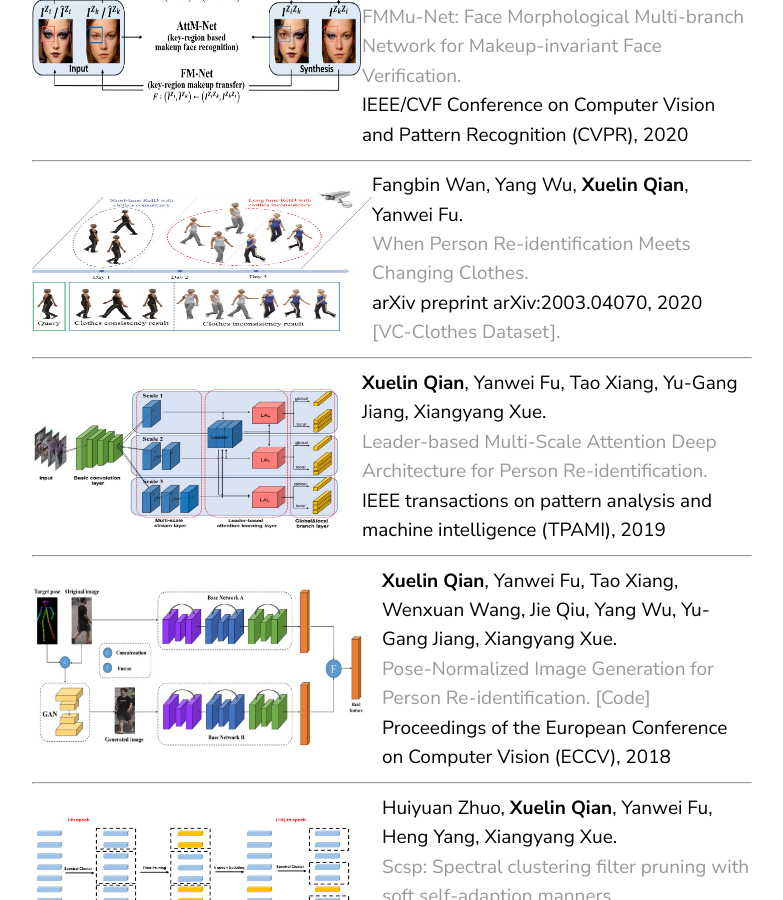
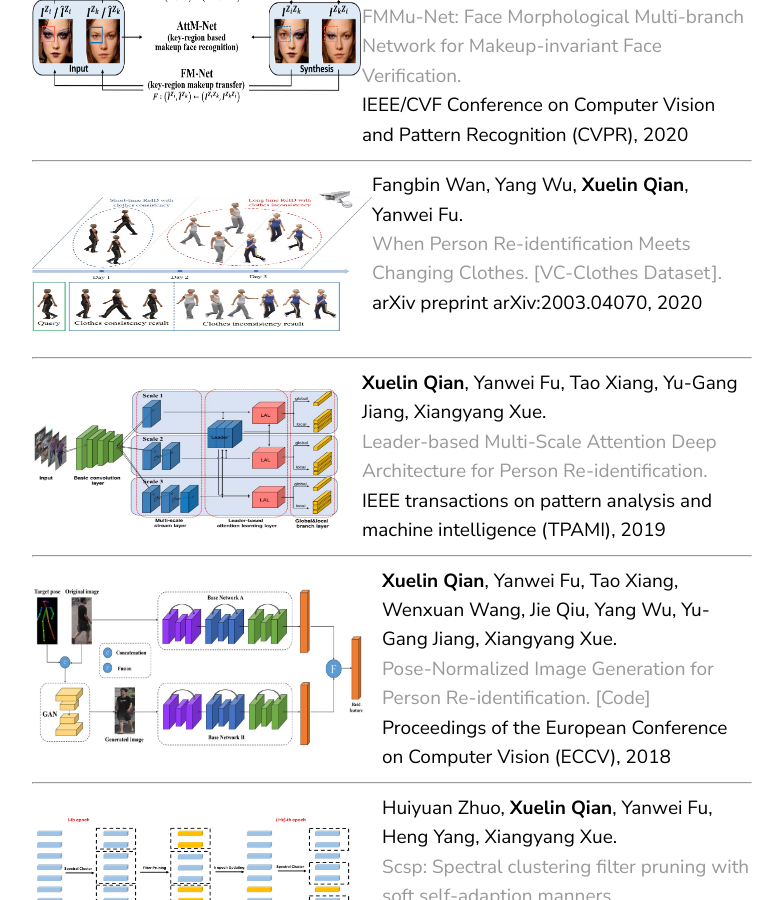
Before and after one commit to naiq/naiq.github.io, a Jekyll site: the page built from _posts/2019-07-30-publications.markdown, in a window 1280 px wide and 900 px high, scrolled down 556 px. Shown: the whole window, without its empty margins (68-851 px from the left). Built offline with Jekyll 4.4.1, drawn with Linux system fonts in a browser that asks for light colours.

```diff
--- a/_posts/2019-07-30-publications.markdown
+++ b/_posts/2019-07-30-publications.markdown
@@ -27,10 +27,10 @@ IEEE/CVF Conference on Computer Vision and Pattern Recognition (CVPR), 2020
 Fangbin Wan, Yang Wu, <b>Xuelin Qian</b>, Yanwei Fu.
 <br>
 <a href="https://arxiv.org/abs/2003.04070"> When Person Re-identification Meets Changing Clothes. </a>
+<a href="https://wanfb.github.io/dataset.html"> [VC-Clothes Dataset]. </a>
 <br>
 arXiv preprint arXiv:2003.04070, 2020
 <br>
-<a href="https://wanfb.github.io/dataset.html"> [VC-Clothes Dataset]. </a>
 <br>
 </span>
 </div>
```
